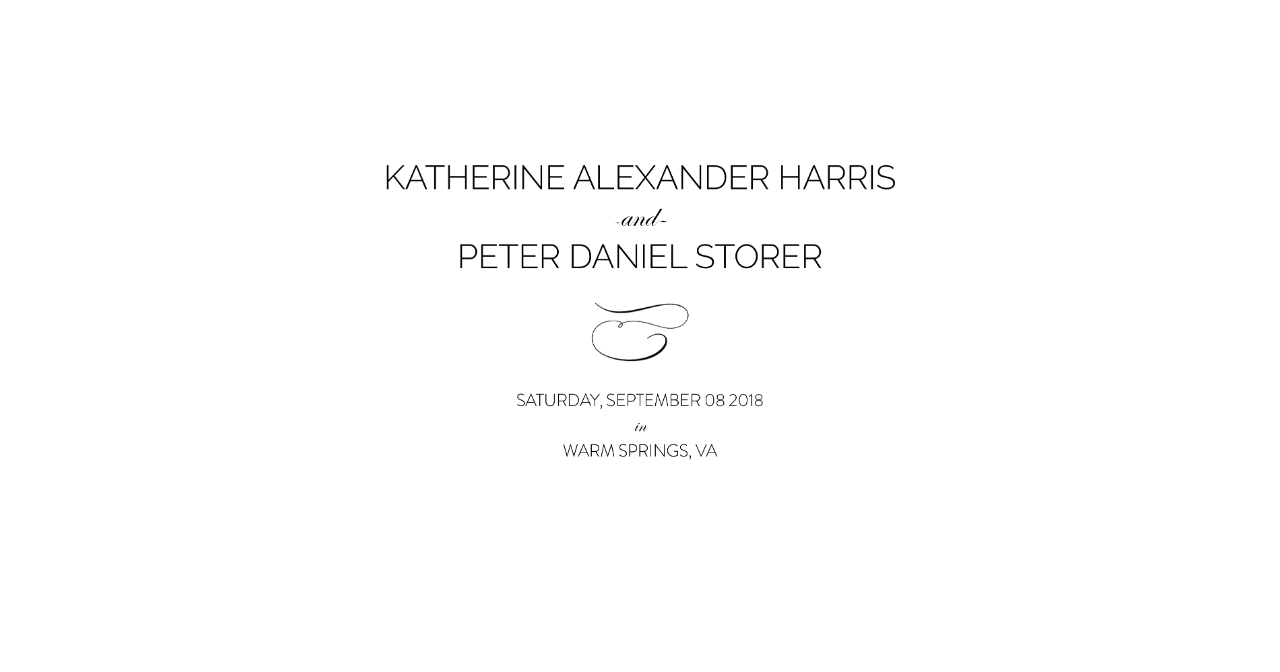
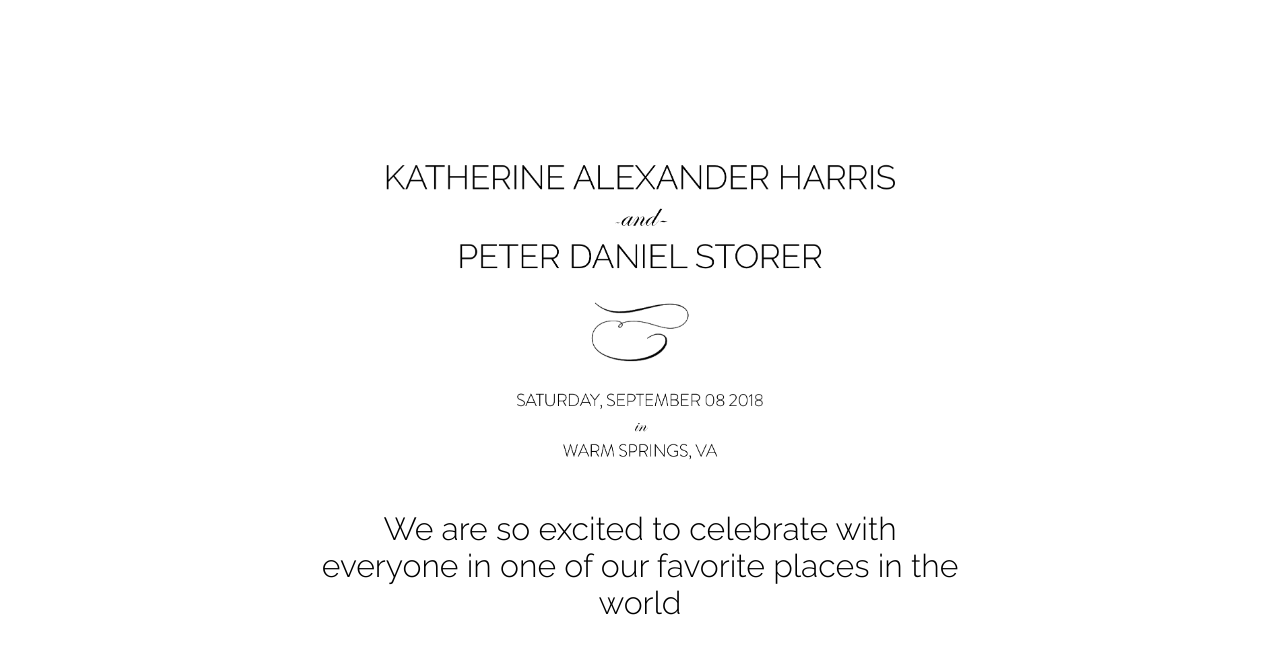
Before and after one commit to hiterharris/ourlovestorery, a plain HTML site: page index.html in a window 1280 px wide. Shown: the part 699-1371 px from the top of the page. Before the commit the page ends 1274 px from the top, so only its background shows below. Drawn offline with nearby package versions, Linux system fonts and the light colour scheme.

Commit message:
home page tagline added

```diff
--- a/css/style.css
+++ b/css/style.css
@@ -97,10 +97,13 @@ a:hover {
     height: 80%; }
 
 .info {
-  text-align: center; }
+  text-align: center;
+  margin-bottom: 0px !important;
+}
 
 .info-img {
-  width: 50%; }
+  width: 50%;
+}
 
 .menu-2 {
   position: fixed;
@@ -926,4 +929,13 @@ a:hover {
   width: 5%;
 }
 
+.tagline {
+  font-family: Raleway;
+  font-weight:300;
+  text-align:center;
+  width: 50%;
+  margin:auto;
+  padding-bottom:50px;
+}
+
 /*# sourceMappingURL=style.css.map */
--- a/index.html
+++ b/index.html
@@ -63,7 +63,7 @@
       <img class="info-img" src="images/info.png" alt="">
     </div>
 
-
+    <h1 class="tagline">We are so excited to celebrate with everyone in one of our favorite places in the world</h1>
 
 
     <script src="https://ajax.googleapis.com/ajax/libs/jquery/3.1.1/jquery.min.js"></script>
```
